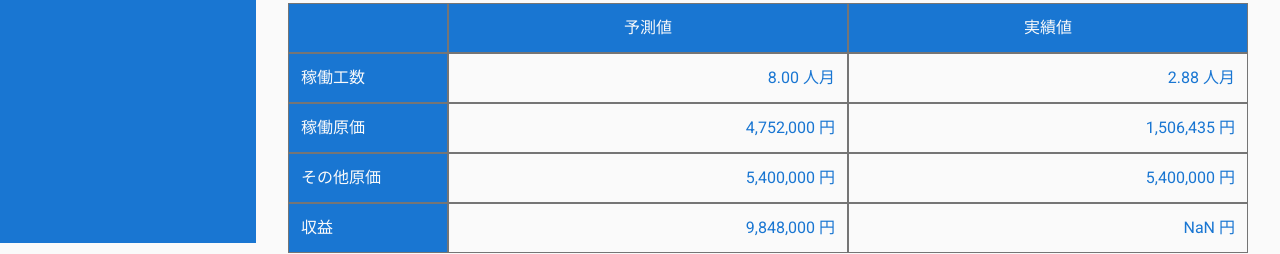
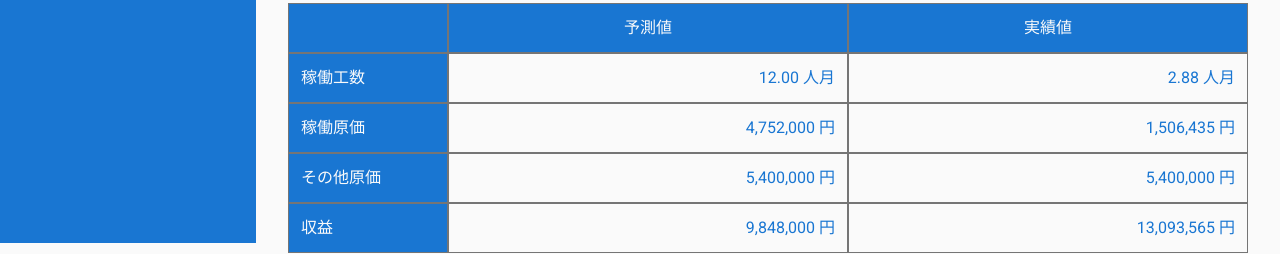
Before and after one commit to takatoshi0418/slorder-front, a Vue app in the folder slorder/: page /order/edit in a window 1280 px wide. Shown: the part 557-811 px from the top of the page. Built offline with nearby package versions, Linux system fonts and the light colour scheme; no server answers.

Commit message:
計算方法を修正

```diff
--- a/slorder/src/components/project/PaymentInfo.vue
+++ b/slorder/src/components/project/PaymentInfo.vue
@@ -186,8 +186,8 @@
           }
 
           let time = dateUtil.getBetweenHours(startDate, limitDate);
-          console.log(time / 24 / 30);
-          return Number.parseFloat(time / 24 / 30 * this.members.length).toFixed(2)
+          console.log(time / 24 / 20);
+          return Number.parseInt(time / 24 / 20 * this.members.length).toFixed(2)
         },
         set (value) {
           this.$emit('update', this.payment.estimate, 'operatingWorkByTime', value);
@@ -207,7 +207,7 @@
 
           var cost = 0;
           let weekdayCnt = dateUtil.getWeekdays(startDate, limitDate);
-          console.log(weekdayCnt);
+          console.log("仕事："+weekdayCnt);
           for (let member of this.members) {
             cost = cost + member.unit * weekdayCnt * 8;
           }
@@ -270,7 +270,7 @@
           if (!sales) {
             sales = 0;
           }
-          return sales - (this.actualoperatingCost + this.actualOtherCost);
+          return sales - (this.actualOperatingCost + this.actualOtherCost);
         }
       },
       getCols: function() {
```
